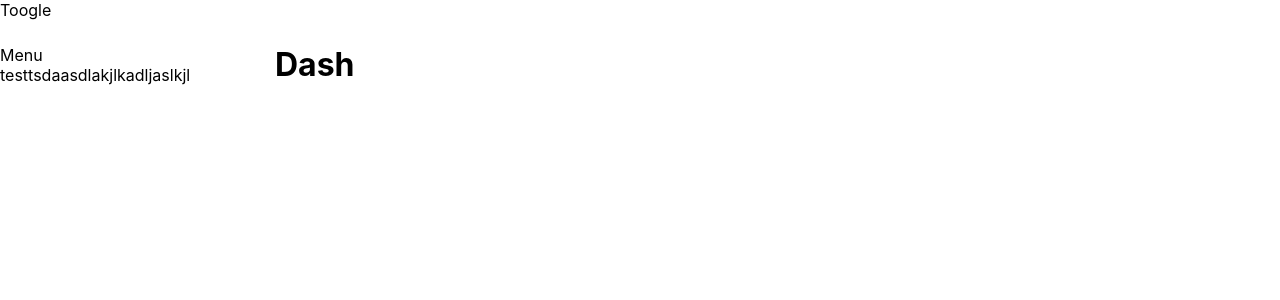
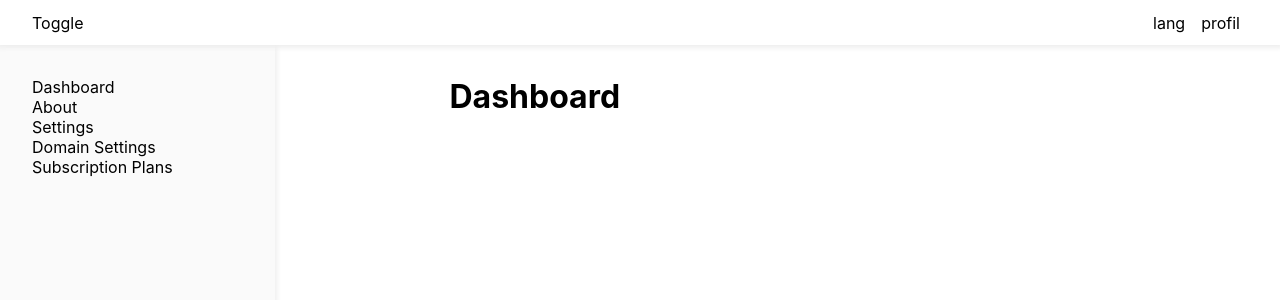
Before and after one commit to davidcarbn/next-dashboard, a Next.js app: page / in a window 1280 px wide. Shown: the top 300 px of the page. Built offline with nearby package versions, Linux system fonts and the light colour scheme.

Commit message:
Layout changed from grid to flex

```diff
--- a/components/DashboardLayout.js/DashboardLayout.module.css
+++ b/components/DashboardLayout.js/DashboardLayout.module.css
@@ -1,4 +1,46 @@
 .container {
+    display:flex;
+    flex-direction: column;
     width:100vw;
     height:100vh;
 }
+.header {
+    height: 45px;
+    display:flex;
+    justify-content: space-between;
+    align-items: center;
+    padding: 0 var(--p-md);
+    background:#fff;
+    z-index:10;
+    -webkit-box-shadow: 1px 0px 5px 1px #eeeeee;
+box-shadow: 0px 0px 5px 3px #eeeeee;
+}
+.headerItems {
+    display:flex;
+}
+.headerItems > div {
+
+    padding:0.5rem;
+}
+.menuContentWrapper {
+    flex:1;
+    display: flex;
+}
+.menu {
+    height:100%;
+    background-color: #fafafa;
+    -webkit-box-shadow: 1px 0px 5px 1px #eeeeee;
+box-shadow: 1px 0px 5px 1px #eeeeee;
+}
+.menuList {
+    padding: var(--p-md) ;
+}
+.content {
+    flex:1;
+    overflow:hidden;
+    padding: var(--p-md) var(--p-lg);
+}
+.pageContainer {
+    max-width: 65ch;
+    margin: 0 auto;
+}
--- a/components/DashboardLayout.js/index.js
+++ b/components/DashboardLayout.js/index.js
@@ -1,26 +1,54 @@
 import { useEffect } from 'react'
 import styles from './DashboardLayout.module.css'
-const DashboardLayout = ({ children }) => {
-    useEffect(() => {
-        const btn = document.querySelector('#dashboard-layout-toggle')
+import Link from 'next/link'
+const DashboardLayout = ({ children, pages }) => {
 
-        btn.checked = true;
-    },[])
     return (
         <>
-            <div id="dashboard-layout" className={styles.container}>
-                <div id="dashboard-layout-header">
-                    <label htmlFor="dashboard-layout-toggle">Toogle</label>
+            <div className={styles.container}>
+                <div id="dashboard-layout-header" className={styles.header}>
+                    <div className={styles.headerItems}>
+                        <label htmlFor="dashboard-layout-toggle">Toggle</label>
+                    </div>
+                    <div className={styles.headerItems}>
+                        <div>lang</div>
+                        <div>profil</div>
+                    </div>
                 </div>
-                <input id="dashboard-layout-toggle" type="checkbox" />
-                <div id="dashboard-layout-menu">
-                    <div>Menu</div>
-                    <div>testtsdaasdlakjlkadljaslkjl</div></div>
-                <div id="dashboard-layout-content">{children}</div>
-
+                <div className={styles.menuContentWrapper}>
+                    <input id="dashboard-layout-toggle" type="checkbox" />
+                    <div id="dashboard-layout-menu" className={styles.menu}>
+                        <ul className={styles.menuList}>{
+                            pages && pages.map((page) => (
+                                <li>
+                                    <Link href={page.path}>
+                                        <a>{page.name}</a>
+                                    </Link>
+                                    {page.subPages ? (<ul>
+                                        {page.subPages.map((subPage) => (
+                                            <li>
+                                                <Link href={subPage.path}>
+                                                    <a>{subPage.name}</a>
+                                                </Link>
+                                            </li>
+                                        ))}
+                                    </ul>) : null}
+                                </li>
+                            ))
+                        }</ul>
+                    </div>
+                    <div id="dashboard-layout-content" className={styles.content}>
+                        <div className={styles.pageContainer}>
+                            {children}
+                        </div>
+                    </div>
+                </div>
             </div>
         </>
     )
 }
-
+DashboardLayout.defaultProps = {
+    children: () => (<div>Loading...</div>),
+    pages: []
+}
 export default DashboardLayout
--- a/pages/_app.js
+++ b/pages/_app.js
@@ -1,9 +1,29 @@
 import DashboardLayout from '../components/DashboardLayout.js'
 import '../styles/globals.css'
 
+const pages = [{
+  name: "Dashboard",
+  path: "/",
+  subPages: []
+},{
+  name: "About",
+  path: "/about",
+  subPages: []
+},{
+  name: "Settings",
+  path: "/settings",
+  subPages: [{
+    name: "Domain Settings",
+    path: "/settings/domain"
+  },{
+    name: "Subscription Plans",
+    path: "/settings/subscription"
+  }]
+}]
+
 function MyApp({ Component, pageProps }) {
   return (
-    <DashboardLayout>
+    <DashboardLayout pages={pages}>
       <Component {...pageProps} />
     </DashboardLayout>
   )
--- a/pages/index.js
+++ b/pages/index.js
@@ -3,7 +3,7 @@ import styles from '../styles/Home.module.css'
 
 const Dashboard = () => {
   return (
-    <h1> Dash</h1>
+    <h1>Dashboard</h1>
   )
 }
 export default Dashboard
--- a/styles/globals.css
+++ b/styles/globals.css
@@ -3,11 +3,10 @@ html {
   font-size: 16px;
   font-family: -apple-system, BlinkMacSystemFont, Segoe UI, Roboto, Oxygen,
     Ubuntu, Cantarell, Fira Sans, Droid Sans, Helvetica Neue, sans-serif;
-
-  --p1: 0.25rem;
-  --p2: 0.5rem;
-  --p3: 0.75rem;
-  --p4: 1rem;
+  --break-sm: 640px;
+  --p-sm: 1rem;
+  --p-md: 2rem;
+  --p-lg: 3rem;
 }
 *,
 *:before,
@@ -52,29 +51,23 @@ a {
   text-decoration: none;
 }
 
-#dashboard-layout {
-  display: grid;
-    grid-template-columns: max-content auto;
-    grid-template-rows: 45px auto;
-    grid-template-areas:
-        "header header"
-        "menu content";
-    transition:  300ms ease;
-}
 #dashboard-layout-toggle {display:none;}
 #dashboard-layout-toggle:checked + #dashboard-layout-menu {
-  width:275px;
+  width:310px;
 }
 
-#dashboard-layout-header {
-  grid-area: header;
-}
 #dashboard-layout-menu {
-  grid-area: menu;
-  overflow:hidden;
+  overflow-x:hidden;
+  overflow-y: auto;
   width:0;
   transition: width 300ms ease;
 }
-#dashboard-layout-content {
-  grid-area: content;
+
+@media screen and (min-width: 640px){
+  #dashboard-layout-menu {
+    width:275px;
+  }
+  #dashboard-layout-toggle:checked + #dashboard-layout-menu {
+    width:0;
+  }
 }
```
